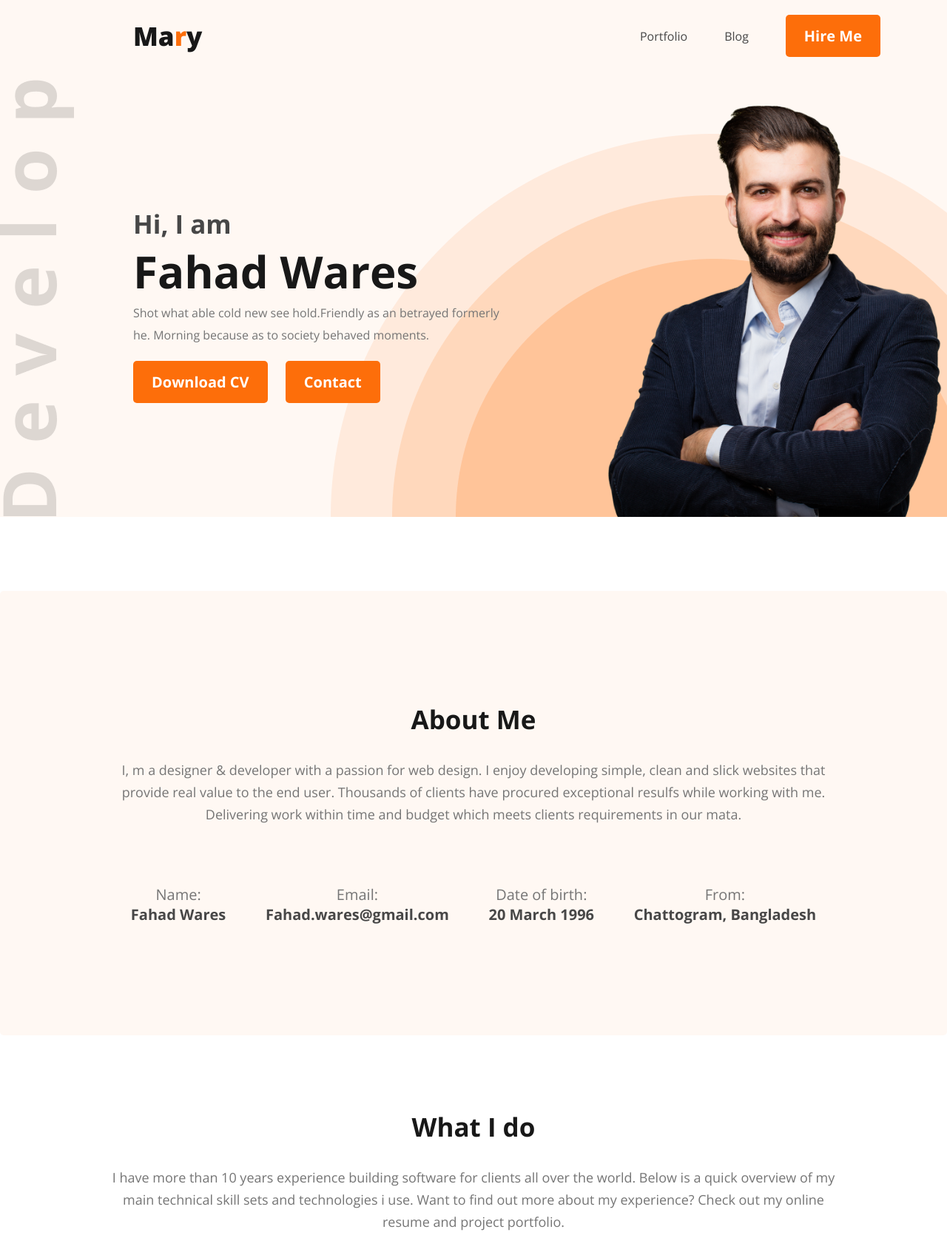
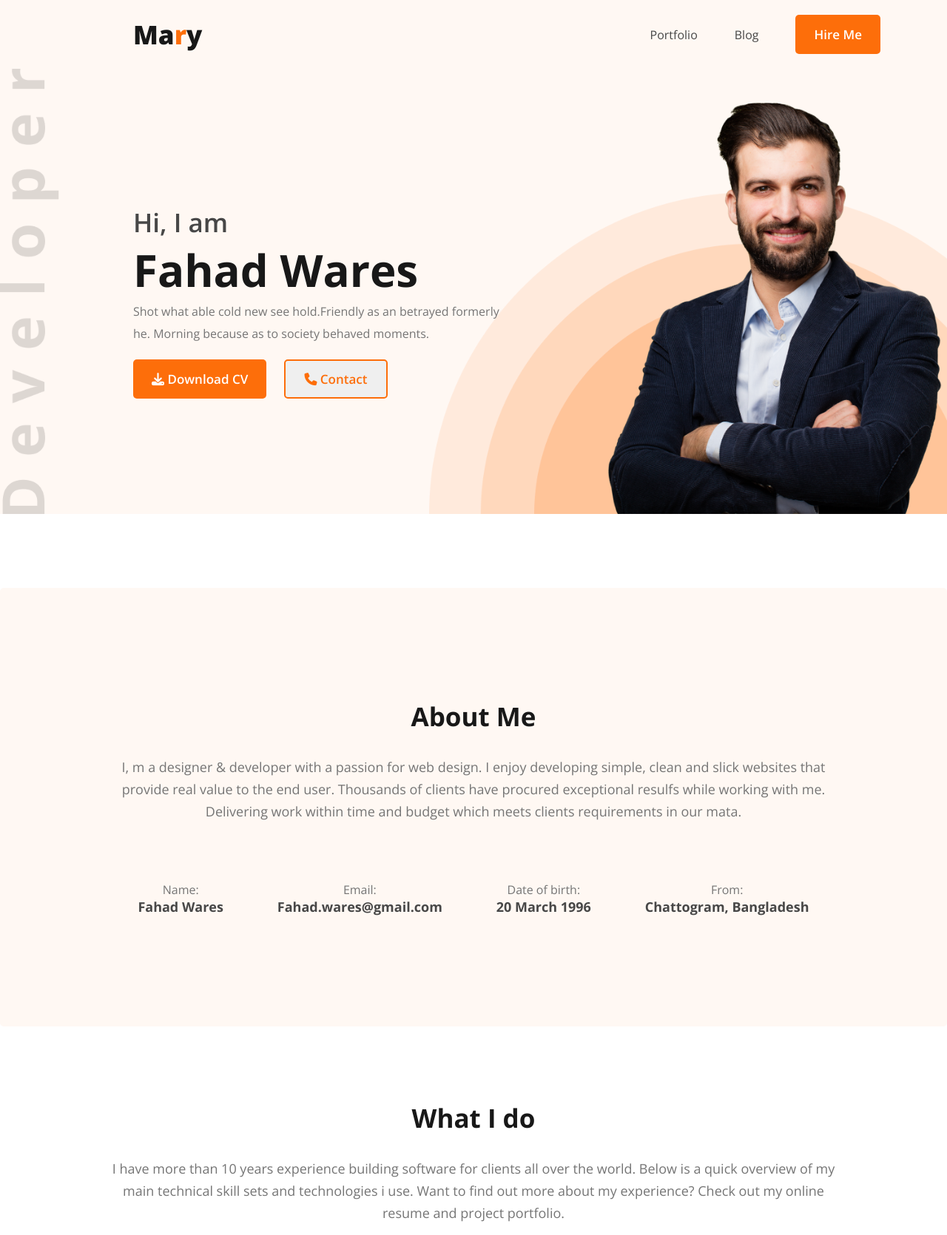
Before and after one commit to AbdullahAlJubair/Developer-Portfolio-2023, a plain HTML site: page index.html in a window 1280 px wide. Shown: the top 1670 px of the page at 74% size. Drawn offline with nearby package versions, Linux system fonts and the light colour scheme.

Commit message:
checked error and fix some error

```diff
--- a/index.html
+++ b/index.html
@@ -6,10 +6,13 @@
     <title>Developer Portfolio</title>
     <link rel="preconnect" href="https://fonts.googleapis.com">
     <link rel="preconnect" href="https://fonts.gstatic.com" crossorigin>
-    <link href="https://fonts.googleapis.com/css2?family=Open+Sans:wght@400;700;800&display=swap" rel="stylesheet">
+    <link href="https://fonts.googleapis.com/css2?family=Open+Sans:wght@400;600;700;800&display=swap" rel="stylesheet">
+
     <link rel="stylesheet" href="style.css">
+
+    <script src="https://kit.fontawesome.com/3f06f2bebd.js" crossorigin="anonymous"></script>
 <body>
-    <header>
+    <header class="header">
         <nav> <!-- Navigation -->
             <h3 class="logo">Ma<span>r</span>y</h3>
             <ul>
@@ -21,7 +24,7 @@
         <div class="banner"> <!-- Banner-section -->
             <div class="header-container">
                 <h6 class="header-subTitle">
-                    Hi, I  am
+                    Hi, I am
                 </h6>
                 <h2 class="header-title">
                     Fahad Wares
@@ -29,8 +32,8 @@
                 <p class="header-text">
                     Shot what able cold new see hold.Friendly as an betrayed formerly he. Morning because as to society behaved moments.
                 </p>
-                <button class="primary-btn">Download CV</button>
-                <button class="primary-btn">Contact</button>
+                <button class="primary-btn"><i class="fa-solid fa-download"></i> Download CV</button>
+                <button class="secondary-btn"><i class="fa-solid fa-phone"></i> Contact</button>
             </div>
             <div class="header-img">
                 <img src="images/hardy.png" alt="">
@@ -150,7 +153,7 @@
                     </div>
                 </div>
             </div>
-            <button class="primary-btn">Download CV</button>
+            <button class="primary-btn"> <i class="fa-solid fa-download"></i> Download CV</button>
         </section>
     </main>
     <footer>
--- a/style.css
+++ b/style.css
@@ -36,14 +36,25 @@
     font-weight: 400;
 }
 .primary-btn {
-    font-size: 20px;
-    font-weight: 700;
+    font-size: 17px;
+    font-weight: 600;
     padding: 15px 25px;
     margin-right: 20px;
     border-radius: 5px;
     background: #FD6E0A;
     border: none;
     color: #fff;
+    cursor: pointer;
+}
+.secondary-btn {
+    font-size: 17px;
+    font-weight: 600;
+    padding: 13px 25px;
+    margin-right: 20px;
+    border-radius: 5px;
+    border: none;
+    border: 2px solid #FD6E0A;
+    color: #FD6E0A;
     cursor: pointer;
 }
 /*-------Banner Section Design--------*/
@@ -57,7 +68,8 @@
     background-color: #FFF8F3;
     background-image: url('images/header_bg.png'), url('images/developer.png');
     background-repeat: no-repeat;
-    background-position: right bottom, left bottom;
+    background-position: right bottom, center left;
+    background-size: 700px, 80px;
 }
 .header-container {
     max-width: 500px;
@@ -114,12 +126,12 @@
 }
 .info-title {
     color: #757575;
-    font-size: 20px;
+    font-size: 16px;
     font-weight: 400;
 }
 .info-name {
     color: var(--dark-02, #474747);
-    font-size: 20px;
+    font-size: 18px;
     font-weight: 700;
 }
 
@@ -177,7 +189,7 @@
 }
 /*Resume Section*/
 .resume-container {
-    max-width: 1000px;
+    max-width: 1100px;
     margin: 100px auto;
     background-color: #fff;
 }
@@ -191,9 +203,10 @@
 .resume {
     display: flex;
     align-items: center;
+    justify-content: space-between;
 }
 .education, .experience {
-    margin-right: 20px;
+    max-width: 500px;
 }
 .edu-box, .xp-box {
     max-width: 500px;
@@ -208,7 +221,7 @@
     color: #474747;
     font-size: 20px;
     font-weight: 700;
-    margin-top: 20px;
+    margin-top: 30px;
     margin-bottom: 10px;
 }
 .edu-inst, .xp-inst {
@@ -227,13 +240,16 @@
 .resume-container button {
     margin: 40px 40%;
 }
+hr {
+    background: #D1D1D1;
+}
 
 /*-------Footer Section Design--------*/
 .footer{
     display: flex;
     justify-content: space-around;
     margin-top: 100px;
-    padding: 180px;
+    padding: 100px;
     background-color: #FFF8F3;
 }
 .footer-title {
@@ -265,6 +281,7 @@
     color: #757575;
     font-size: 16px;
     font-weight: 400;
+    outline: none;
 }
 .footer-credit {
     max-width: 100%;
```
